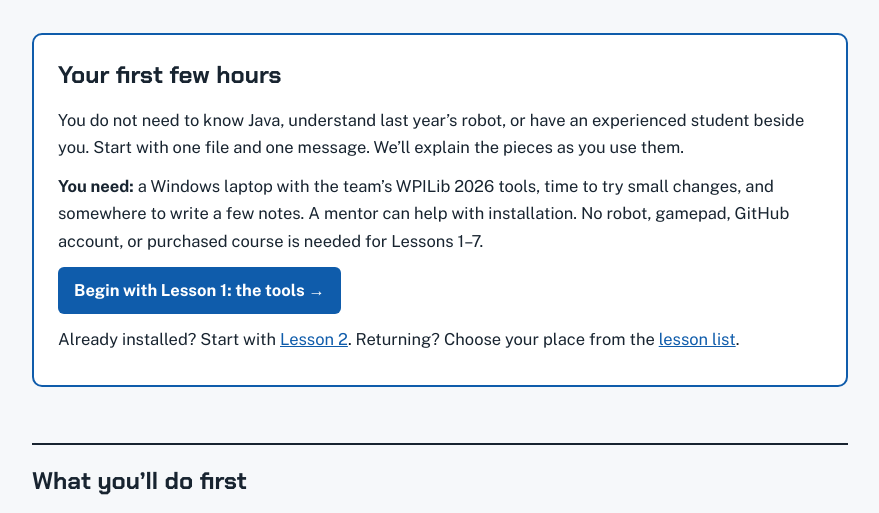
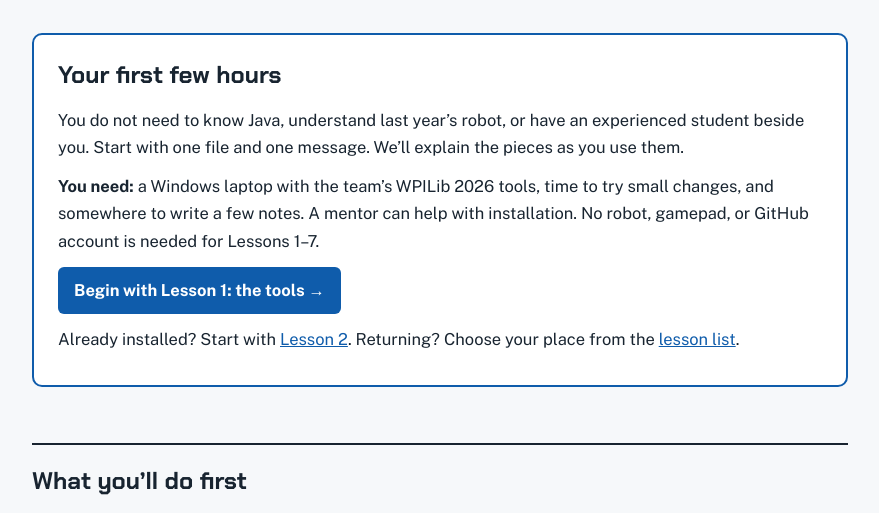
Before and after one commit to team5675/Getting-Started, a plain HTML site: page index.html in a window 1280 px wide. Shown: the part 287-800 px from the top of the page, without its empty margins (200-1079 px from the left). Drawn offline with nearby package versions, Linux system fonts and the light colour scheme.

Commit message:
Update requirements for Lessons 1–7
Removed 'or purchased course' from the requirements for Lessons 1–7.

```diff
--- a/index.html
+++ b/index.html
@@ -11,7 +11,7 @@
 Start with one file and one message. We’ll explain the pieces as you use them.</p>
 <p><b>You need:</b> a Windows laptop with the team’s WPILib 2026 tools, time to try small changes,
 and somewhere to write a few notes. A mentor can help with installation. No robot,
-gamepad, GitHub account, or purchased course is needed for Lessons 1–7.</p>
+gamepad, or GitHub account is needed for Lessons 1–7.</p>
 <p><a class="button-link" href="lesson-1-setup.html">Begin with Lesson 1: the tools →</a></p>
 <p>Already installed? Start with <a href="lesson-2-first-program.html">Lesson 2</a>.
 Returning? Choose your place from the <a href="lessons.html">lesson list</a>.</p></section>
```
